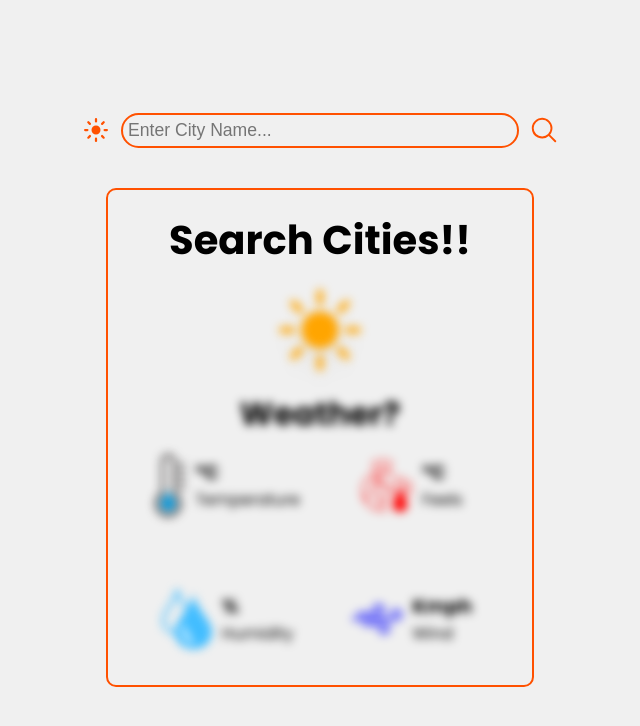
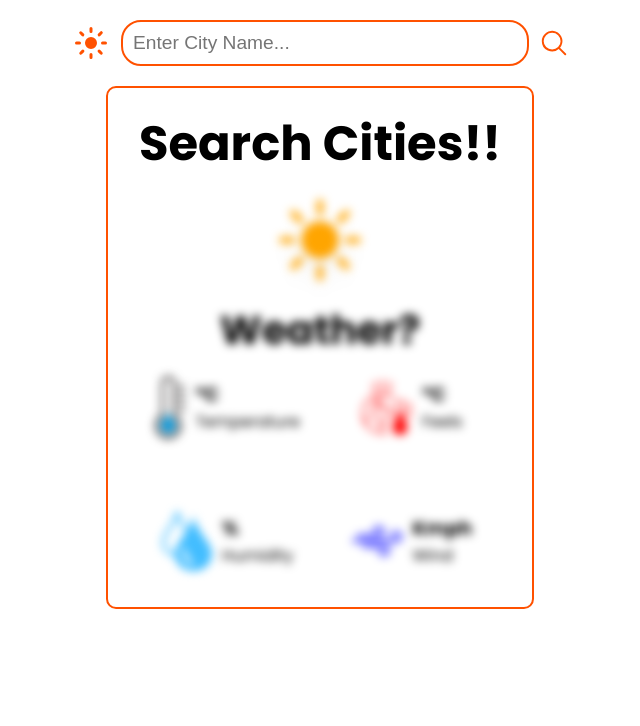
Before and after one commit to sgcodes7471/ReactTask-HackStack, a React (Create React App) app: page / in a window 1280 px wide. Shown: the top 726 px of the page, without its empty margins (340-980 px from the left). Built offline with nearby package versions, Linux system fonts and the light colour scheme.

Commit message:
some changes to css

```diff
--- a/src/App.js
+++ b/src/App.js
@@ -120,15 +120,15 @@ function App() {
 
   return (
     <ContextProvider value={{dark , setDark , city , setCity , weatherObj , handleSearch}}>
-    <div className="flex outer-wrapper" style={{ backgroundColor:dark?'rgb(40 ,40,40)':"rgb(240 , 240 ,240)"}}>
+    <div className="flex outer-wrapper" style={{ backgroundColor:dark?'rgb(40 ,40,40)':"white"}}>
 
     <Navbar/>
 
     <div style={{color:dark?'white':'black'}} className="flex inner-wrapper">
-    <div style={{fontWeight:'bold' , fontSize:'2.5rem' , textAlign:'center'}}>{weatherObj.name || 'Search Cities!!'}</div>
+    <div style={{fontWeight:'bold' , fontSize:'3rem' , textAlign:'center'}}>{weatherObj.name || 'Search Cities!!'}</div>
     <div className="type-wrapper flex" style={{flexDirection:'column' , filter:(!weatherObj.name)?'blur(5px)':'none'}}>
-    <img src={icon} alt="" style={{width:'200px' , margin:'-5vh '}}/>
-    <div style={{fontSize:'2rem' , fontWeight:'bold'}}>{weatherObj.weather || "Weather?"}</div>
+    <img src={icon} alt="" style={{width:'200px' , margin:'-5vh'}}/>
+    <div style={{fontSize:'2.5rem' , fontWeight:'bold' , textAlign:"center"}}>{weatherObj.weather || "Weather?"}</div>
     </div>
     <InfoSection/>
     <DetailsSection/>
--- a/src/Components/infoSection.js
+++ b/src/Components/infoSection.js
@@ -14,8 +14,8 @@ const InfoSection = ()=>{
 
         <div style={{filter:(!weatherObj.name)?'blur(5px)':'none' ,color:dark?'white':'black'  , display:"grid" , gridTemplateColumns:'1fr 1fr' , gap:'40px' , }}>
         <p className="flex">
-        <img src={weatherObj.Temperature>35?hightemp:(weatherObj.Temperature<20?lowtemp:midtemp)}/>
-        <div style={{paddingLeft:'10px'}}><span>{weatherObj.Temperature}°C </span><br/>Temperature</div>
+        <img  src={weatherObj.Temperature>35?hightemp:(weatherObj.Temperature<20?lowtemp:midtemp)}/>
+        <div className='w-txt' style={{paddingLeft:'10px'}}><span>{weatherObj.Temperature}°C </span><br/>Temperature</div>
         </p>
         {
             [{"src":Feels , "field":"Feels" , "value":weatherObj.Feels  , "unit":"°C"} ,
@@ -24,7 +24,7 @@ const InfoSection = ()=>{
                     return(
                         <p className="flex" key={index}>
                         <img style={{width:'50px'}} src={item.src}/>
-                        <div style={{paddingLeft:'10px'}}><span>{item.value} {item.unit}  </span><br/>{item.field}</div>
+                        <div  style={{paddingLeft:'10px'}}><span>{item.value} {item.unit}  </span><br/>{item.field}</div>
                         </p>
                     )
                 })
--- a/src/Components/navbar.js
+++ b/src/Components/navbar.js
@@ -16,7 +16,7 @@ const Navbar = ()=>{
         <input type='text' placeholder='Enter City Name...'
         style={{color:dark?'white':'black'}}
         onChange={(e)=>{setCity(e.target.value)}} required/>
-        <img src={search} alt='Search' onClick={handleSearch}/>
+        <img src={search} alt='Search' className="search-btn" onClick={handleSearch}/>
         </div>
         </>
     )
--- a/src/index.css
+++ b/src/index.css
@@ -7,6 +7,7 @@ body {
     font-family: "Poppins", sans-serif;
   -webkit-font-smoothing: antialiased;
   -moz-osx-font-smoothing: grayscale;
+  /* overflow-x: hidden; */
 }
 
 code {
@@ -14,10 +15,11 @@ code {
     monospace;
 }
 .outer-wrapper{
-  flex-direction:column;width:100vw ;height:100vh ; padding:20px ;
+  flex-direction:column;width:100vw ; padding:20px; justify-content: flex-start ;
 }
 .inner-wrapper{
- flex-direction:column ; margin:40px ; padding:20px ; border:2px solid rgb(255, 81, 0) ; border-radius:10px;
+ flex-direction:column ; margin:20px 40px ; padding:20px ; border:2px solid rgb(255, 81, 0) ; border-radius:10px;
+
 }
 .details-wrapper{
   width: 30vw;
@@ -31,15 +33,17 @@ img{
   align-items: center;
   justify-content: center;
 }
-
 input{
   margin: 0px 10px;
   width: 30vw;
-  font-size: 1.1rem;
+  font-size: 1.2rem;
   background-color:transparent;
   border-radius: 20px;
   border: 2px solid rgb(255, 81, 0);
-  padding: 5px;
+  padding: 10px;
+}
+.dark-btn{
+  width: 40px;
 }
 @media screen and (max-width:800px) {
   input{
@@ -57,4 +61,9 @@ input{
     width: 80vw;
   }
 }
+@media screen and (max-width:400px) {
+  .inner-wrapper{
+    height: 100%;
+  }
+}
 span{font-size: 1.2rem; font-weight: bold;}
```
